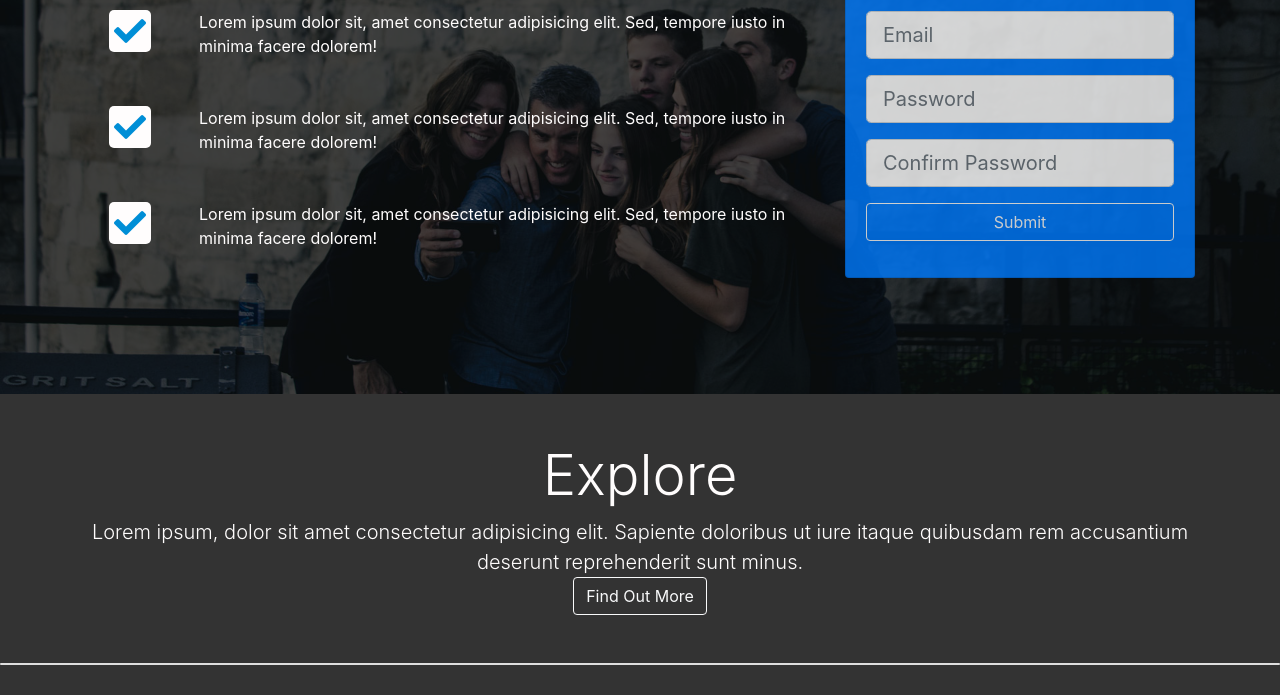
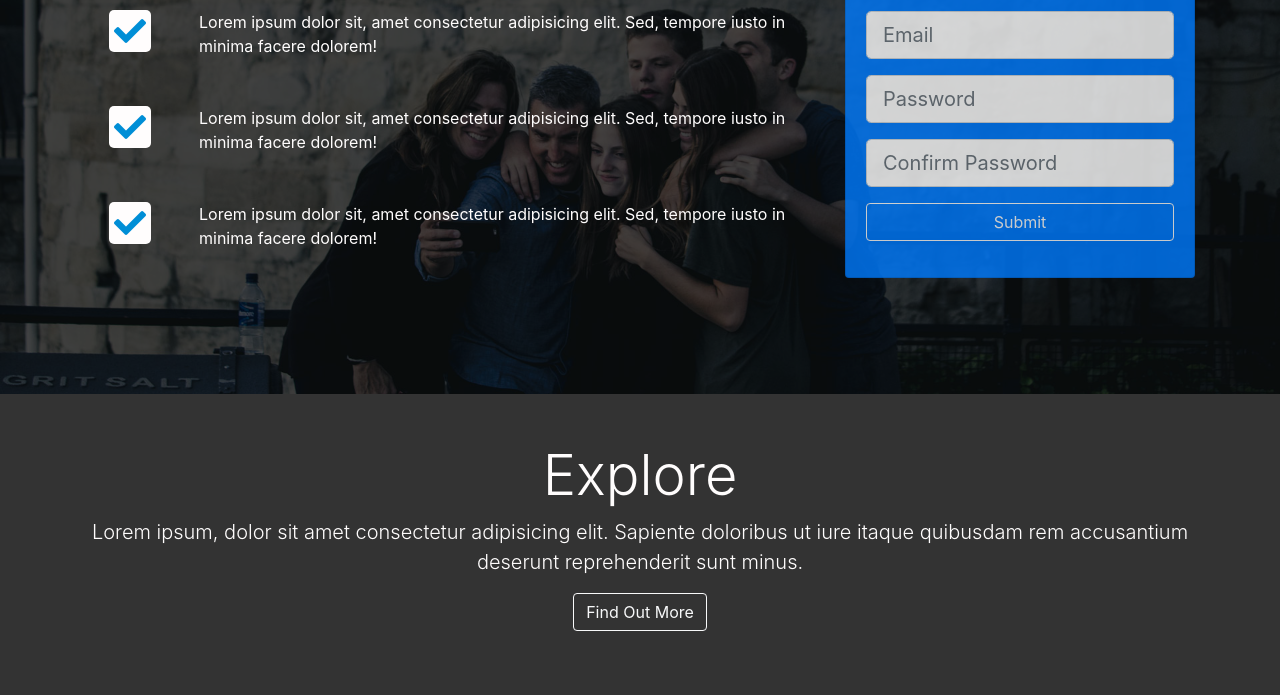
Before and after one commit to AhsanKhaan/Loop-Lab-Social-Theme, a plain HTML site: page index.html in a window 1280 px wide. Shown: the part 306-1001 px from the top of the page. Before the commit the page ends 971 px from the top, so only its background shows below. Drawn offline with Linux system fonts and the light colour scheme.

Commit message:
fixed bugs in explore section

```diff
--- a/index.html
+++ b/index.html
@@ -154,13 +154,13 @@
               doloribus ut iure itaque quibusdam rem accusantium deserunt
               reprehenderit sunt minus.
             </div>
-            <a href="#" class="btn btn-outline-light ">Find Out More</a>
+            <a href="#" class="btn btn-outline-light my-3">Find Out More</a>
           </div>
         </div>
       </div>
     </section>
-    <!-- head Section -->
-<section class="card">
+    <!-- Explore Section -->
+
 
 </section>
     <!-- link for jQuery -->
```
